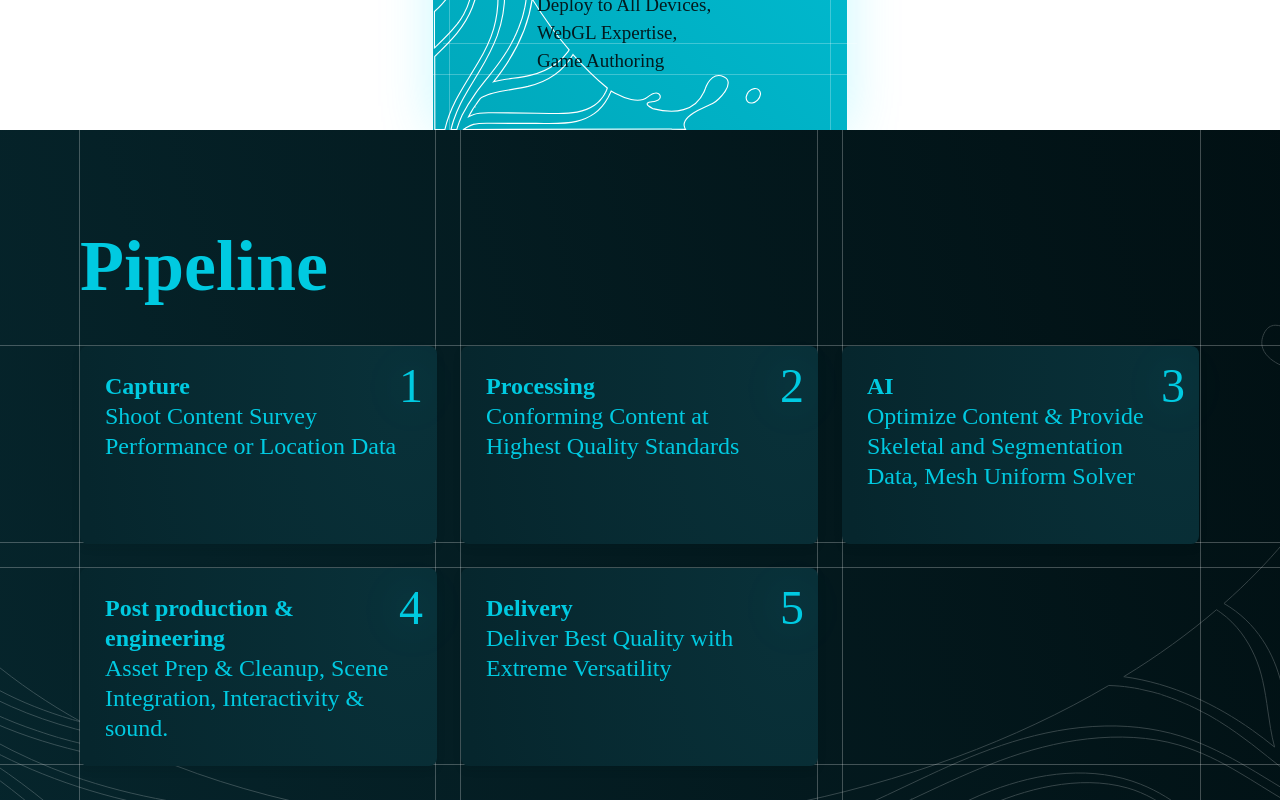
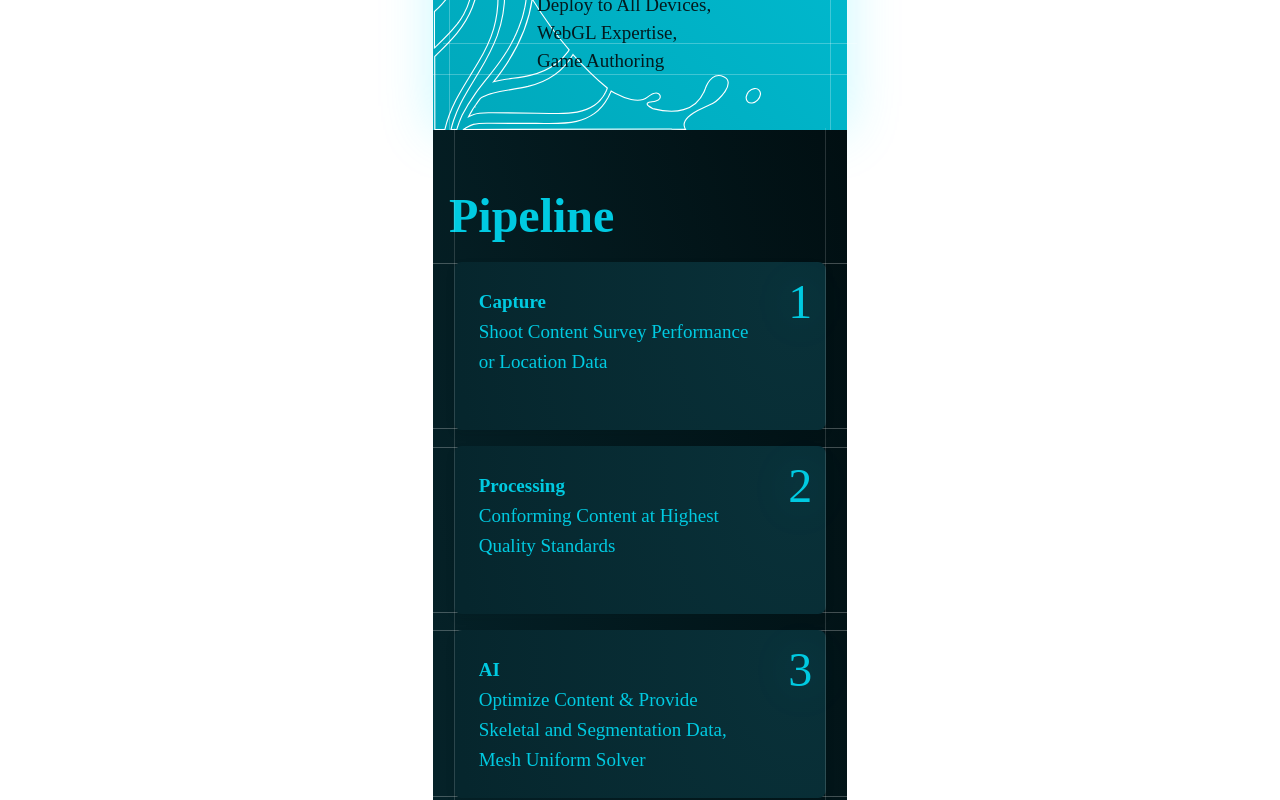
Before and after one commit to vernigora2k/wildcapture, a React (Create React App) app: page /whatwedo in a window 1280 px wide. Shown: the part 1940-2740 px from the top of the page. Built offline with nearby package versions, Linux system fonts and the light colour scheme; a web font is replaced by a local one.

Commit message:
Added pipeline component adoptive

```diff
--- a/src/components/Pipeline.js
+++ b/src/components/Pipeline.js
@@ -10,27 +10,27 @@ export const Pipeline = () => {
                 <div className="pipeline__layer">
                     <div className="pipeline__title">Pipeline</div>
                     <div className="pipeline__main">
-                        <div className="pipeline__item">
+                        <div className="pipeline__item pipeline__item1">
                             <span className="pipeline__item-caption">Capture</span>
                             <span className="pipeline__item-description">Shoot Content Survey Performance or Location Data</span>
                             <span className="pipeline__item-number">1</span>
                         </div>
-                        <div className="pipeline__item">
+                        <div className="pipeline__item pipeline__item2">
                             <span className="pipeline__item-caption">Processing</span>
                             <span className="pipeline__item-description">Conforming Content at Highest Quality Standards</span>
                             <span className="pipeline__item-number">2</span>
                         </div>
-                        <div className="pipeline__item">
+                        <div className="pipeline__item pipeline__item3">
                             <span className="pipeline__item-caption">AI</span>
                             <span className="pipeline__item-description">Optimize Content & Provide Skeletal and Segmentation Data, Mesh Uniform Solver</span>
                             <span className="pipeline__item-number">3</span>
                         </div>
-                        <div className="pipeline__item">
+                        <div className="pipeline__item pipeline__item4">
                             <span className="pipeline__item-caption">Post production & engineering</span>
                             <span className="pipeline__item-description">Asset Prep & Cleanup, Scene Integration, Interactivity & sound. </span>
                             <span className="pipeline__item-number">4</span>
                         </div>
-                        <div className="pipeline__item">
+                        <div className="pipeline__item pipeline__item5">
                             <span className="pipeline__item-caption">Delivery</span>
                             <span className="pipeline__item-description">Deliver Best Quality with Extreme Versatility</span>
                             <span className="pipeline__item-number">5</span>
--- a/src/components/Pipeline.scss
+++ b/src/components/Pipeline.scss
@@ -177,3 +177,198 @@
     top: 75px;
     z-index: 1;
 }
+
+@media all and (max-width: 1460px) {
+    .pipeline {
+        width: 100%;
+        max-width: 414px;
+        height: 1100px;
+    }
+
+    .pipeline__shell {
+        width: 100%;
+        height: 1100px;
+    }
+
+    .pipeline__shell::before {
+        content: '';
+        position: absolute;
+        width: 100%;
+        height: 1px;
+        left: 0px;
+        top: 686px;
+        background:  rgba(255, 255, 255, .25);
+        z-index: 0;
+    }
+
+    .pipeline__shell::after {
+        content: '';
+        position: absolute;
+        width: 100%;
+        height: 1px;
+        left: 0px;
+        top: 850px;
+        background:  rgba(255, 255, 255, .25);
+        z-index: 0;
+    }
+
+    .pipeline__layer {
+        border: 0;
+    }
+
+    .pipeline__layer::before {
+        content: '';
+        position: absolute;
+        width: 100%;
+        height: 1px;
+        left: 0px;
+        top: 500px;
+        background:  rgba(255, 255, 255, .25);
+        z-index: 0;
+    }
+
+    .pipeline__layer::after {
+        content: '';
+        position: absolute;
+        width: 100%;
+        height: 1px;
+        left: 0px;
+        top: 666px;
+        background:  rgba(255, 255, 255, .25);
+        z-index: 0;
+    }
+
+    .pipeline__title {
+        margin-top: 56px;
+        font-size: 48px;
+        line-height: 60px;
+        margin-left: 16px;
+    }
+
+    .pipeline__title::before {
+        content: '';
+        position: absolute;
+        width: 100%;
+        height: 1px;
+        left: 0px;
+        top: 133px;
+        background:  rgba(255, 255, 255, .25);
+        z-index: 0;
+    }
+
+    .pipeline__title::after {
+        content: '';
+        position: absolute;
+        width: 100%;
+        height: 1px;
+        left: 0px;
+        top: 298px;
+        background:  rgba(255, 255, 255, .25);
+        z-index: 0;
+    }
+
+    .pipeline__main {
+        flex-direction: column;
+        align-items: center;
+        margin-top: 0;
+        margin-left: 0;
+        width: 100%;
+    }
+
+    .pipeline__main::before {
+        content: '';
+        position: absolute;
+        width: 100%;
+        height: 1px;
+        left: 0px;
+        top: 317px;
+        background:  rgba(255, 255, 255, .25);
+        z-index: 0;
+    }
+
+    .pipeline__main::after {
+        content: '';
+        position: absolute;
+        width: 100%;
+        height: 1px;
+        left: 0px;
+        top: 482px;
+        background:  rgba(255, 255, 255, .25);
+        z-index: 0;
+    }
+
+    .pipeline__item:nth-child(3n+2) {
+        margin-left: 0px;
+        margin-right: 0px;
+    }
+
+    div.pipeline__item {
+        height: 168px;
+        margin-top: 16px;
+        width: 90%;
+        margin-left: 0px;
+        margin-right: 0px;
+    }
+
+    .pipeline__item4::before {
+        content: '';
+        position: absolute;
+        width: 1px;
+        height: 1100px;
+        left: 0px;
+        top: -686px;
+        background:  rgba(255, 255, 255, .15);
+        z-index: 0;
+    }
+
+    .pipeline__item4::after {
+        content: '';
+        position: absolute;
+        width: 1px;
+        height: 1100px;
+        right: 0px;
+        top: -686px;
+        background:  rgba(255, 255, 255, .15);
+        z-index: 0;
+    }
+
+    .pipeline__item5::before {
+        content: '';
+        position: absolute;
+        width: 454px;
+        height: 1px;
+        left: -20px;
+        top: 0px;
+        background:  rgba(255, 255, 255, .15);
+        z-index: 0;
+    }
+
+    .pipeline__item5::after {
+        content: '';
+        position: absolute;
+        width: 454px;
+        height: 1px;
+        left: -20px;
+        bottom: 0px;
+        background:  rgba(255, 255, 255, .15);
+        z-index: 0;
+    }
+
+    .pipeline__item-caption {
+        font-size: 19px;
+        font-weight: 700;
+        padding-right: 130px;
+    }
+
+    .pipeline__item-description {
+        font-size: 19px;
+        font-weight: 500;
+        padding-right: 70px;
+    }
+
+    .pipeline__bottom-image {
+        display: none;
+    }
+
+
+}
--- a/src/pages/Whatwedo.scss
+++ b/src/pages/Whatwedo.scss
@@ -97,6 +97,10 @@ section.whatwedo__banner {
     font-size: 24px;
 }
 
+.whatwedo__getintouch {
+    display: none;
+}
+
 .banner-upper-layer {
     position: absolute;
     z-index: 3;
```
Also changed, not shown: 1 other file (tests, documents, lock files or other folders).
